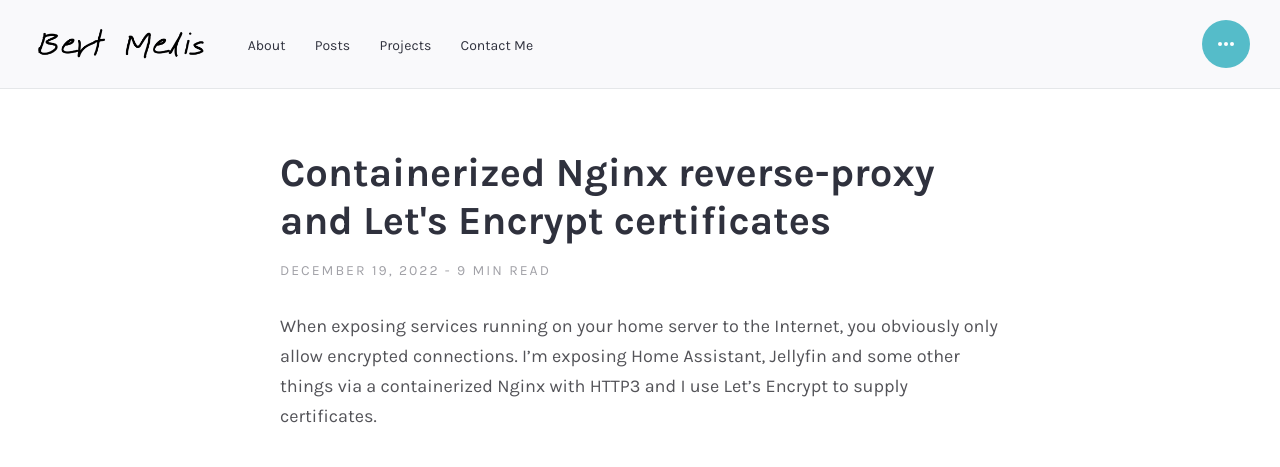
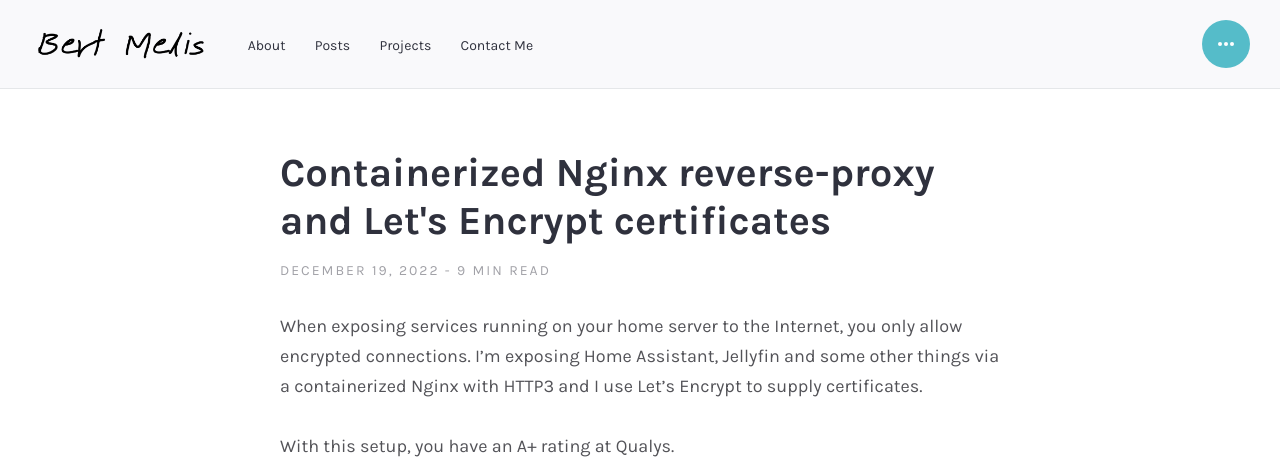
Before and after one commit to bertmelis/bertmelis.github.io, a Jekyll site: the page built from _posts/2022-12-19-1-Containerized-Nginx-and-Letsencrypt.md, in a window 1280 px wide and 900 px high, cut to the strip 0-467 px from the top of the window. Built offline with Jekyll 4.4.1, drawn with Linux system fonts in a browser that asks for light colours; some web fonts are replaced; comment, search, counter and statistics services are not loaded.

```diff
--- a/_config.yml
+++ b/_config.yml
@@ -8,7 +8,7 @@ baseurl: / # for examle: / or 'subdir/'
 production_url: https://www.emelis.net/
 home_image: warsaw.jpg
 about_image: bialowieza.jpg
-#ga_analytics: G-BYL2MXTH4E
+ga_analytics: G-NBRB18303D
 #gc_pageads: ca-pub-8992636785346180
 excerpt_separator: <!--more-->
 
--- a/_includes/analytics.html
+++ b/_includes/analytics.html
@@ -4,6 +4,7 @@
     window.dataLayer = window.dataLayer || [];
     function gtag(){dataLayer.push(arguments);}
     gtag('js', new Date());
-    gtag('config', '{{ site.ga_analytics }}', { 'anonymize_ip': true });
+    //gtag('config', '{{ site.ga_analytics }}', { 'anonymize_ip': true });
+    gtag('config', '{{ site.ga_analytics }}');
   </script>
 {% endif %}
--- a/_posts/2022-12-19-1-Containerized-Nginx-and-Letsencrypt.md
+++ b/_posts/2022-12-19-1-Containerized-Nginx-and-Letsencrypt.md
@@ -8,7 +8,7 @@ featured: false
 hidden: false
 ---
 
-When exposing services running on your home server to the Internet, you obviously only allow encrypted connections. I'm exposing Home Assistant, Jellyfin and some other things via a containerized Nginx with HTTP3 and I use Let's Encrypt to supply certificates.
+When exposing services running on your home server to the Internet, you only allow encrypted connections. I'm exposing Home Assistant, Jellyfin and some other things via a containerized Nginx with HTTP3 and I use Let's Encrypt to supply certificates.
 
 With this setup, you have an A+ rating at Qualys.
 
```
